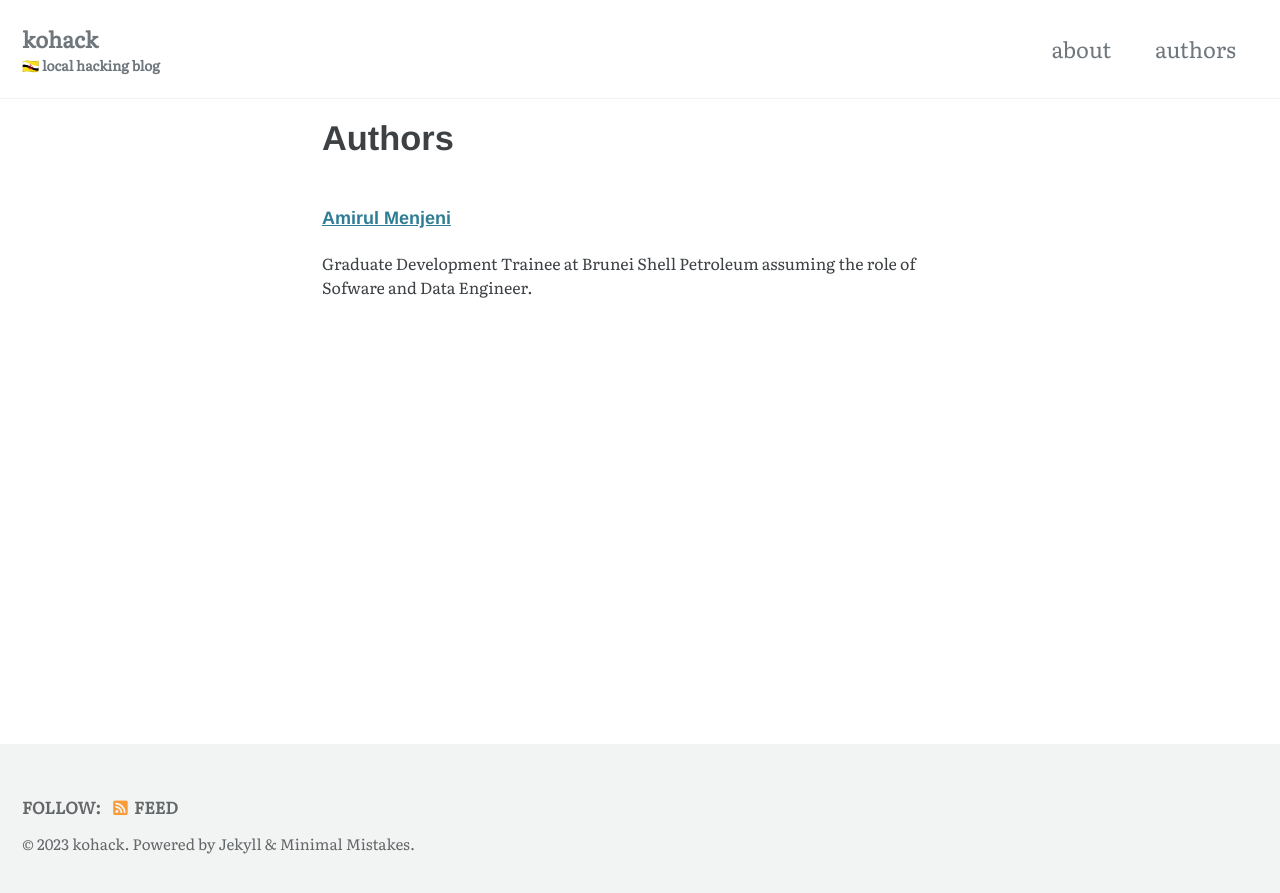
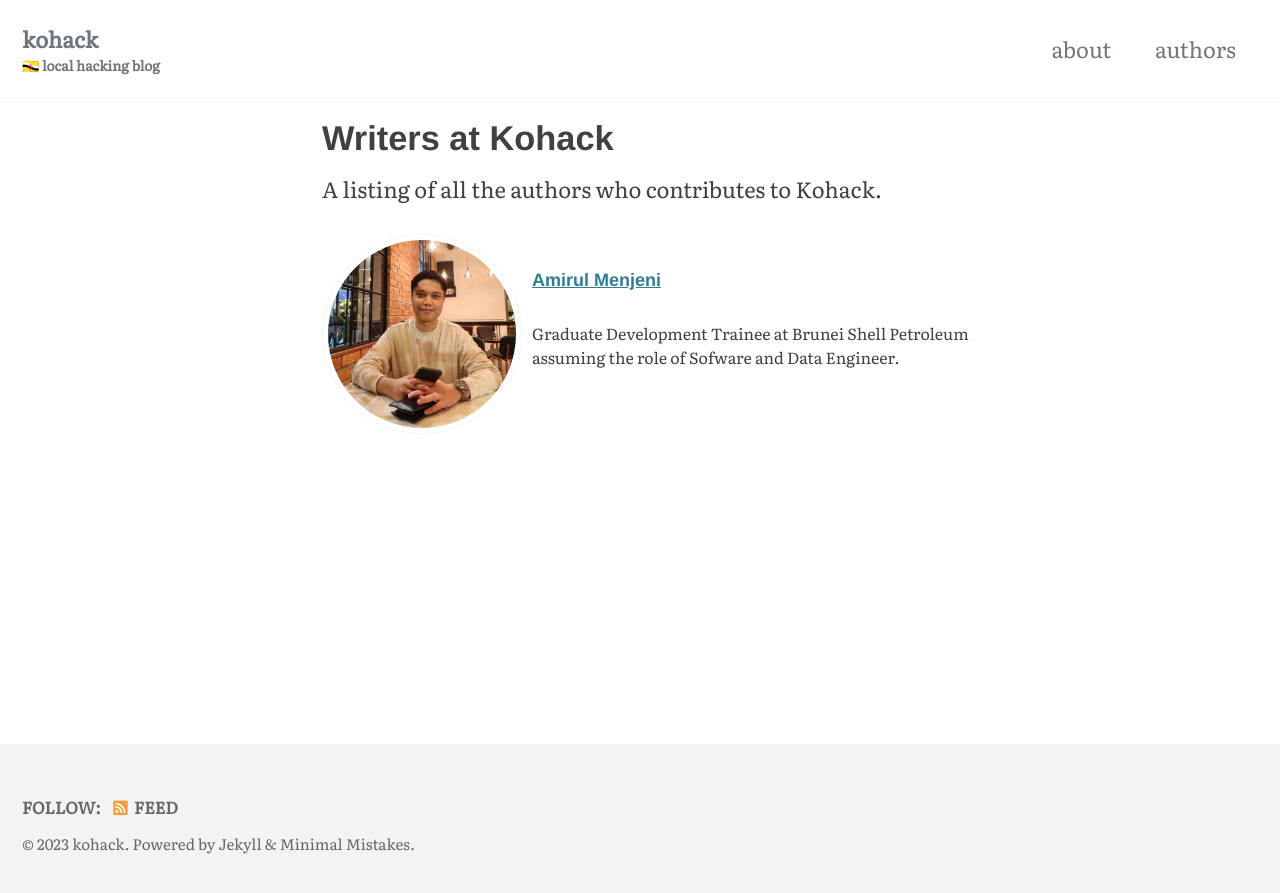
Before and after one commit to kohack/kohack.github.io, a Jekyll site: the page built from pages/authors.md, in a window 1280 px wide. Shown: the top 893 px of the page. Built offline with Jekyll 4.4.1, drawn with Linux system fonts in a browser that asks for light colours; cached includes are drawn as plain includes.

Commit message:
Update authors page
- Update page title, and added a simple subtitle
- Add authors' avatars besides their name and bio

```diff
--- a/_sass/kohack.scss
+++ b/_sass/kohack.scss
@@ -1 +1,2 @@
 @import "kohack/socials";
+@import "kohack/authors";
--- /dev/null
+++ b/_sass/kohack/_authors.scss
@@ -0,0 +1,50 @@
+.authors {
+    display: flex;
+    flex-direction: column;
+
+    div {
+        display: flex;
+        flex-direction: row;
+
+        @include breakpoint($large) {
+            padding-bottom: 10px;
+            width: auto;
+            height: auto;
+        }
+
+        .author_image {
+            flex-basis: content;
+            flex-grow: 0;
+            flex-shrink: 0;
+
+            @include breakpoint($large) {
+                padding-right: 10px;
+                width: auto;
+                height: auto;
+            }
+
+            img {
+                width: 200px;
+                height: 200px;
+                border-radius: 50%;
+
+                @include breakpoint($large) {
+                    padding: 5px;
+                    border: 1px solid $border-color;
+                }
+            }
+        }
+
+        .author_summary {
+            display: flexbox;
+            flex-direction: column;
+            flex-shrink: 0;
+            flex-grow: 1;
+
+            p {
+                inline-size: 500px;
+                overflow-wrap: break-word;
+            }
+        }
+    }
+}
--- a/pages/authors.md
+++ b/pages/authors.md
@@ -1,14 +1,27 @@
 ---
 layout: single
-title: "Authors"
+title: "Writers at Kohack"
 permalink: /authors/
 author_profile: false
 ---
 
+A listing of all the authors who contributes to Kohack.
+
+<div class="authors">
 {% for author_hash in site.data.authors %}
 {% assign author = author_hash[1] %}
-<div style="font-size: medium;">
-    <h3><a href="{{ author.permalink }}">{{ author.name }}</a></h3>
-    <p>{{ author.bio | markdownify }}</p>
+    <div>
+        <div class="author_image">
+            {% if author.avatar %}
+            <img src="{{ author.avatar | relative_url }}"/>
+            {% else %}
+            <img src="/assets/images/author.png"/>
+            {% endif %}
+        </div>
+        <div class="author_summary" style="font-size: medium;">
+            <h3><a href="{{ author.permalink }}">{{ author.name }}</a></h3>
+            <p>{{ author.bio | markdownify }}</p>
+        </div>
+    </div>
+{% endfor %}
 </div>
-{% endfor %}
```
Also changed, not shown: assets/images/author.png (added).
